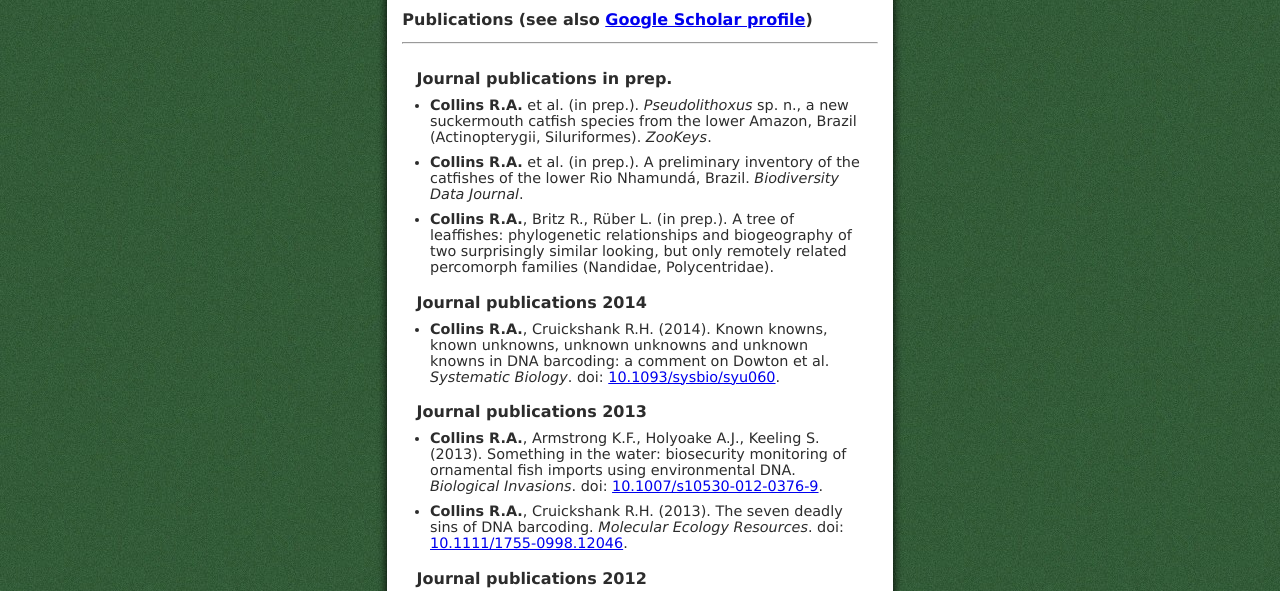
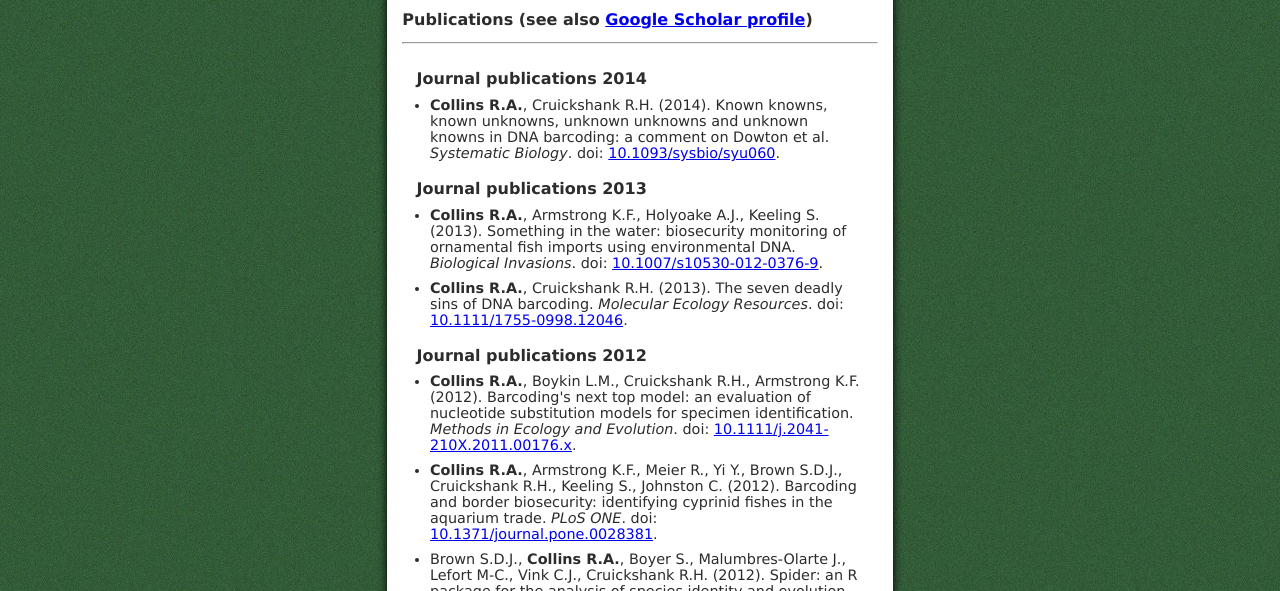
Before and after one commit to boopsboops/rupertcollins.net, a plain HTML site: page publications.html in a window 1280 px wide. Shown: the part 209-800 px from the top of the page. Drawn offline with Linux system fonts and the light colour scheme.

```diff
--- a/publications.html
+++ b/publications.html
@@ -51,10 +51,6 @@
 
 	<div id="pub_stretch">
 		<dl>
-			<dt><strong>Journal publications in prep.</strong>
-				<dd><strong>Collins R.A.</strong> et al. (in prep.). <em>Pseudolithoxus</em> sp. n., a new suckermouth catfish species from the lower Amazon, Brazil (Actinopterygii, Siluriformes). <em>ZooKeys</em>.
-				<dd><strong>Collins R.A.</strong> et al. (in prep.). A preliminary inventory of the catfishes of the lower Rio Nhamund&aacute;, Brazil. <em>Biodiversity Data Journal</em>.
-				<dd><strong>Collins R.A.</strong>, Britz R., R&uuml;ber L. (in prep.). A tree of leaffishes: phylogenetic relationships and biogeography of two surprisingly similar looking, but only remotely related percomorph families (Nandidae, Polycentridae).
 			<dt><strong>Journal publications 2014</strong>
 				<dd><strong>Collins R.A.</strong>, Cruickshank R.H. (2014). Known knowns, known unknowns, unknown unknowns and unknown knowns in DNA barcoding: a comment on Dowton et al. <em>Systematic Biology</em>. doi: <a href="http://dx.doi.org/10.1093/sysbio/syu060" title="10.1093/sysbio/syu060">10.1093/sysbio/syu060</a>.
 			<dt><strong>Journal publications 2013</strong>
```
Also changed, not shown: 1 other file.
